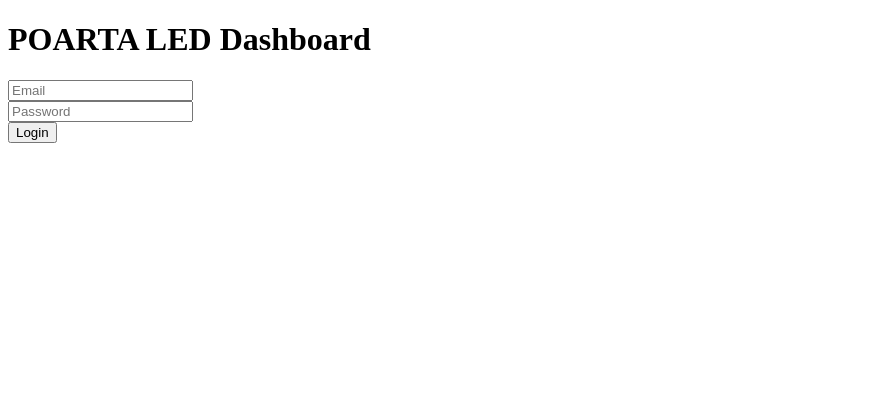
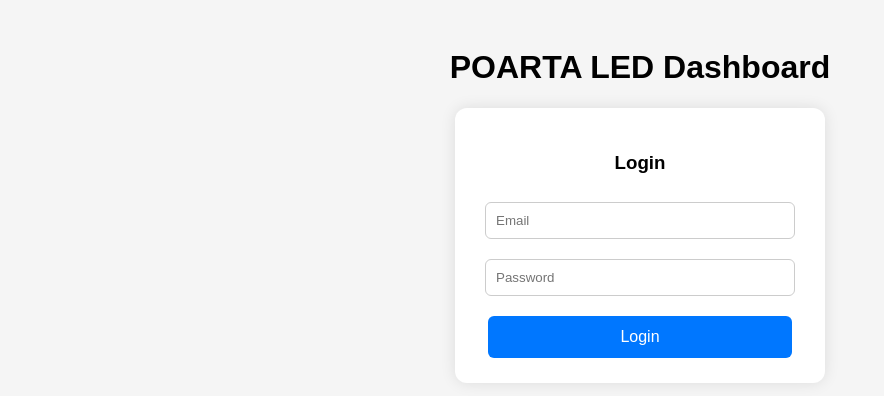
Before and after one commit to covasna5252/POARTA, a plain HTML site: page index.html in a window 1280 px wide. Both pictures are taken after a click on the button "Login". Shown: the whole page, without its empty margins (0-884 px from the left). Drawn offline with Linux system fonts and the light colour scheme; no server answers.

Commit message:
Update index.html

```diff
--- a/index.html
+++ b/index.html
@@ -1,26 +1,71 @@
 <!DOCTYPE html>
 <html>
 <head>
+  <meta charset="UTF-8">
   <title>POARTA Control</title>
+
+  <!-- Firebase SDK v10 (Modular) -->
   <script src="https://www.gstatic.com/firebasejs/10.8.0/firebase-app.js"></script>
   <script src="https://www.gstatic.com/firebasejs/10.8.0/firebase-auth.js"></script>
   <script src="https://www.gstatic.com/firebasejs/10.8.0/firebase-database.js"></script>
+
+  <style>
+    body {
+      font-family: Arial, sans-serif;
+      background: #f5f5f5;
+      padding: 20px;
+      text-align: center;
+    }
+    #box {
+      background: white;
+      padding: 25px;
+      width: 320px;
+      margin: auto;
+      border-radius: 12px;
+      box-shadow: 0 0 15px rgba(0,0,0,0.1);
+    }
+    input {
+      width: 90%;
+      padding: 10px;
+      margin: 10px 0;
+      border-radius: 6px;
+      border: 1px solid #ccc;
+    }
+    button {
+      width: 95%;
+      padding: 12px;
+      border: none;
+      border-radius: 6px;
+      cursor: pointer;
+      background: #0077ff;
+      color: white;
+      font-size: 16px;
+      margin-top: 10px;
+    }
+    #control {
+      margin-top: 20px;
+      display: none;
+    }
+  </style>
+
 </head>
 
 <body>
   <h1>POARTA LED Dashboard</h1>
 
-  <div>
-    <input id="email" placeholder="Email"><br>
-    <input id="password" placeholder="Password" type="password"><br>
+  <div id="box">
+    <h3>Login</h3>
+    <input id="email" placeholder="Email">
+    <input id="password" placeholder="Password" type="password">
     <button onclick="login()">Login</button>
-  </div>
 
-  <div id="control" style="display:none;">
-    <button onclick="triggerPOARTA()">Open POARTA (5 sec)</button>
+    <div id="control">
+      <button onclick="triggerPOARTA()">Open POARTA (5 sec)</button>
+    </div>
   </div>
 
 <script>
+/* --- Firebase Initialization --- */
 const firebaseConfig = {
   apiKey: "AIzaSyC6sUGpNFr4_-jJmZ6HBmQhitAvXsOTt1o",
   authDomain: "poarta-fd61a.firebaseapp.com",
@@ -30,21 +75,31 @@ const firebaseConfig = {
   messagingSenderId: "703987909079",
   appId: "1:703987909079:web:4d88cca3698bfdfe3bcb92"
 };
-firebase.initializeApp(firebaseConfig);
 
+const app = firebase.initializeApp(firebaseConfig);
+const auth = firebase.getAuth(app);
+const db = firebase.getDatabase(app);
+
+/* --- Login Function --- */
 function login() {
-  firebase.auth().signInWithEmailAndPassword(
-    document.getElementById("email").value,
-    document.getElementById("password").value
-  ).then(() => {
-    document.getElementById("control").style.display = "block";
-    alert("Login successful!");
-  }).catch(err => alert(err));
+  const email = document.getElementById("email").value;
+  const pass = document.getElementById("password").value;
+
+  firebase.signInWithEmailAndPassword(auth, email, pass)
+    .then(() => {
+      document.getElementById("control").style.display = "block";
+      alert("Login successful!");
+    })
+    .catch(error => {
+      alert(error.message);
+    });
 }
 
+/* --- Send Command to POARTA --- */
 function triggerPOARTA() {
-  firebase.database().ref("commands/POARTA").set(1);
-  alert("POARTA triggered");
+  const ref = firebase.ref(db, "commands/POARTA");
+  firebase.set(ref, "ON");
+  alert("POARTA triggered!");
 }
 </script>
 
```
